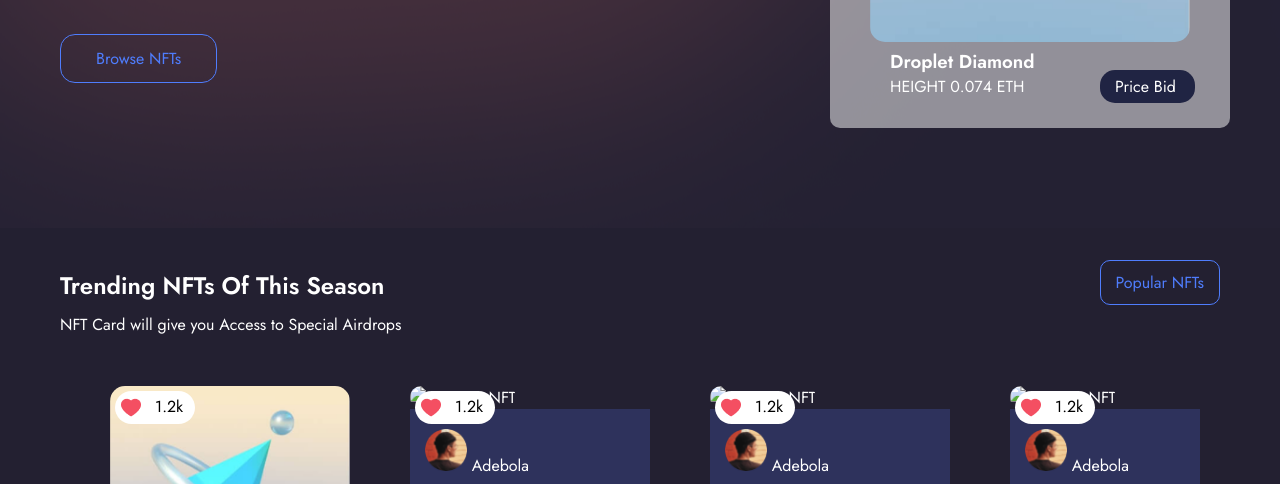
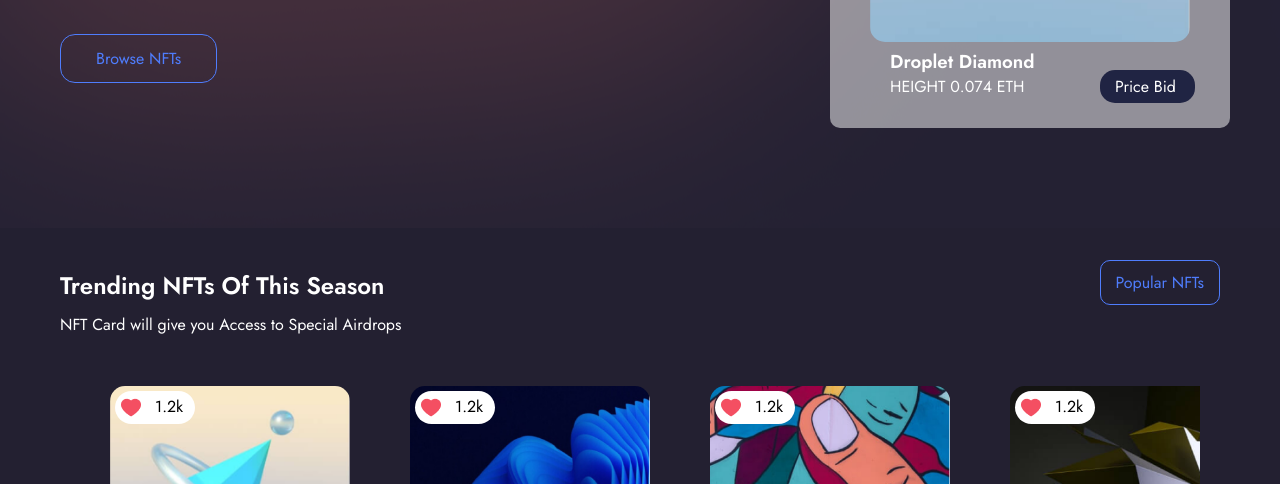
Before and after one commit to Oluwaferanmihh/Aptlearn, a plain HTML site: page index.html in a window 1280 px wide. Shown: the part 399-883 px from the top of the page. Drawn offline with Linux system fonts and the light colour scheme; the site is published under a folder, as on GitHub Pages, so addresses that start at the root find nothing.

Commit message:
Update index.html

```diff
--- a/index.html
+++ b/index.html
@@ -102,7 +102,7 @@
               >1.2k</span>
           </div>
           <div>
-          <img src="/images/Rectangle 6171 (4).png" alt="aptLearn NFT" class="main-img" />
+          <img src="images/Rectangle 6171 (4).png" alt="aptLearn NFT" class="main-img" />
           </div>
            <div class="section-text2">
               <div class="adebola">
@@ -123,7 +123,7 @@
               >1.2k</span>
           </div>
           <div>
-          <img src="/images/Rectangle 6171 (3).png" alt="aptLearn NFT" class="main-img" />
+          <img src="images/Rectangle 6171 (3).png" alt="aptLearn NFT" class="main-img" />
           </div>
            <div class="section-text2">
               <div class="adebola">
@@ -144,7 +144,7 @@
               >1.2k</span>
           </div>
           <div>
-          <img src="/images/Rectangle 6171 (2).png" alt="aptLearn NFT" class="main-img" />
+          <img src="images/Rectangle 6171 (2).png" alt="aptLearn NFT" class="main-img" />
           </div>
            <div class="section-text2">
               <div class="adebola">
@@ -165,7 +165,7 @@
               >1.2k</span>
           </div>
           <div>
-          <img src="/images/Rectangle 6171 (1).png" alt="aptLearn NFT" class="main-img" />
+          <img src="images/Rectangle 6171 (1).png" alt="aptLearn NFT" class="main-img" />
           </div>
            <div class="section-text2">
               <div class="adebola2">
@@ -186,7 +186,7 @@
               >1.2k</span>
           </div>
           <div>
-          <img src="/images/Rectangle 6171 (1).png" alt="aptLearn NFT" class="main-img" />
+          <img src="images/Rectangle 6171 (1).png" alt="aptLearn NFT" class="main-img" />
           </div>
            <div class="section-text2">
                <div class="adebola2">
@@ -207,7 +207,7 @@
               >1.2k</span>
           </div>
           <div>
-          <img src="/images/Rectangle 6171 (1).png" alt="aptLearn NFT" class="main-img" />
+          <img src="images/Rectangle 6171 (1).png" alt="aptLearn NFT" class="main-img" />
           </div>
            <div class="section-text2">
               <div class="adebola2">
@@ -228,7 +228,7 @@
               >1.2k</span>
           </div>
           <div>
-          <img src="/images/Rectangle 6171 (1).png" alt="aptLearn NFT" class="main-img" />
+          <img src="images/Rectangle 6171 (1).png" alt="aptLearn NFT" class="main-img" />
           </div>
            <div class="section-text2">
              <div class="adebola2">
@@ -249,7 +249,7 @@
               >1.2k</span>
           </div>
           <div>
-          <img src="/images/Rectangle 6171 (1).png" alt="aptLearn NFT" class="main-img" />
+          <img src="images/Rectangle 6171 (1).png" alt="aptLearn NFT" class="main-img" />
           </div>
            <div class="section-text2">
               <div class="adebola2">
@@ -270,7 +270,7 @@
               >1.2k</span>
           </div>
           <div>
-          <img src="/images/Rectangle 6171 (1).png" alt="aptLearn NFT" class="main-img" />
+          <img src="images/Rectangle 6171 (1).png" alt="aptLearn NFT" class="main-img" />
           </div>
            <div class="section-text2">
               <div class="adebola2">
```
